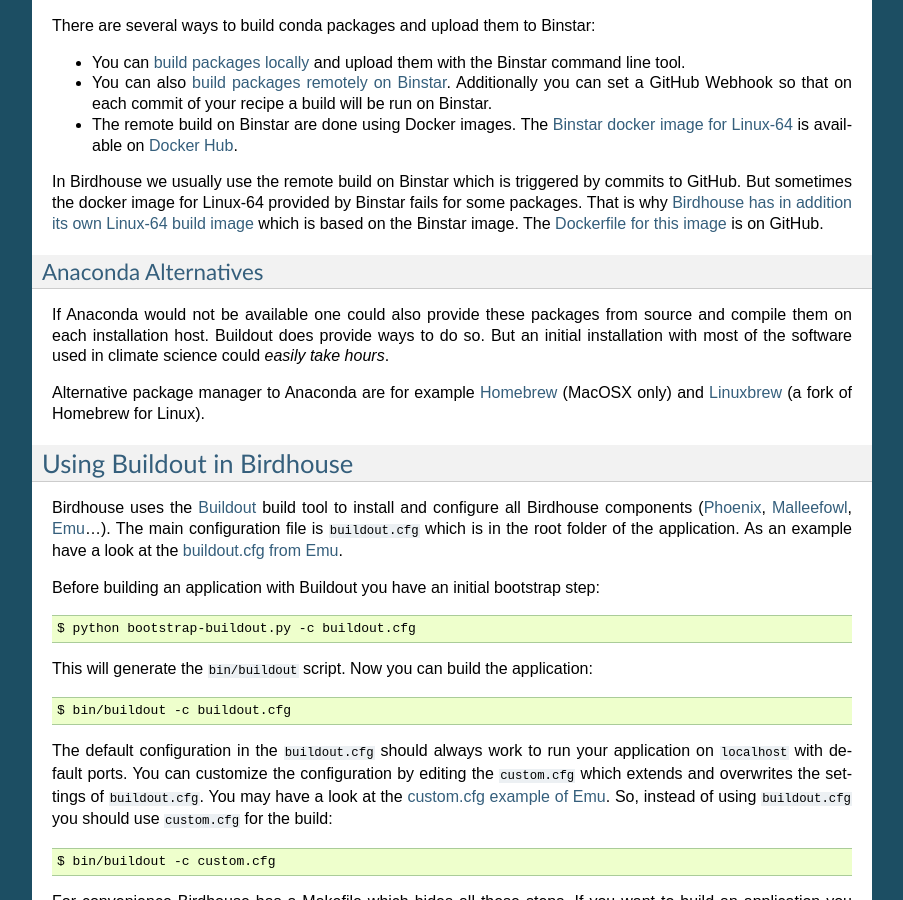
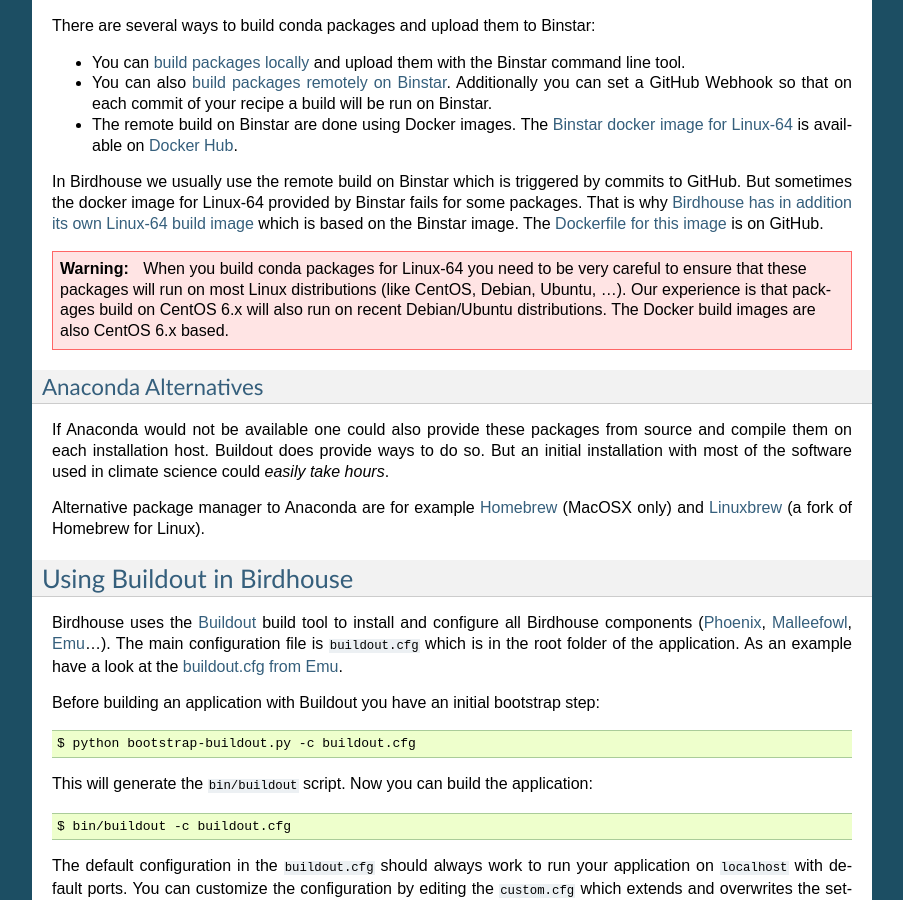
Before and after one commit to bird-house/birdhouse-docs, a Sphinx documentation site: the page built from docs/source/dev_guide.rst, in a window 1280 px wide and 900 px high, scrolled down 1026 px. Shown: the whole window, without its empty margins (198-1101 px from the left). Built offline with Sphinx 7.4.7, drawn with Linux system fonts in a browser that asks for light colours.

Commit message:
warning added to conda build

```diff
--- a/docs/source/dev_guide.rst
+++ b/docs/source/dev_guide.rst
@@ -48,6 +48,10 @@
 But sometimes the docker image for Linux-64 provided by Binstar fails for some packages.
 That is why `Birdhouse has in addition its own Linux-64 build image <https://registry.hub.docker.com/u/birdhouse/binstar-linux-64/>`_ which is based on the Binstar image.
 The `Dockerfile for this image <https://github.com/bird-house/birdhouse-build/tree/master/docker/binstar-linux-64>`_ is on GitHub.
+
+.. warning::
+
+   When you build conda packages for Linux-64 you need to be very careful to ensure that these packages will run on most Linux distributions (like :term:`CentOS`, :term:`Debian`, :term:`Ubuntu`, ...). Our experience is that packages build on CentOS 6.x will also run on recent Debian/Ubuntu distributions. The Docker build images are also CentOS 6.x based.
 
 
 Anaconda Alternatives
```
